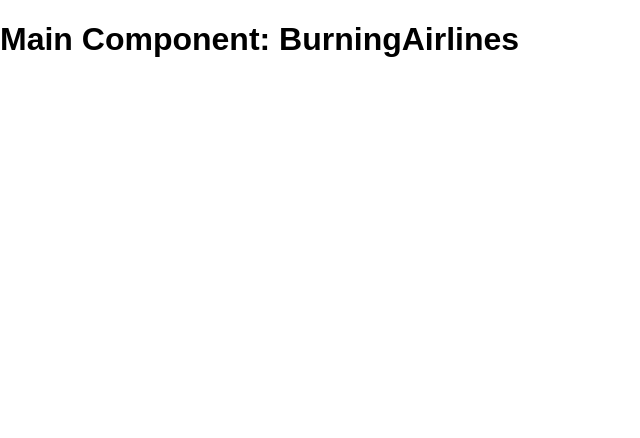
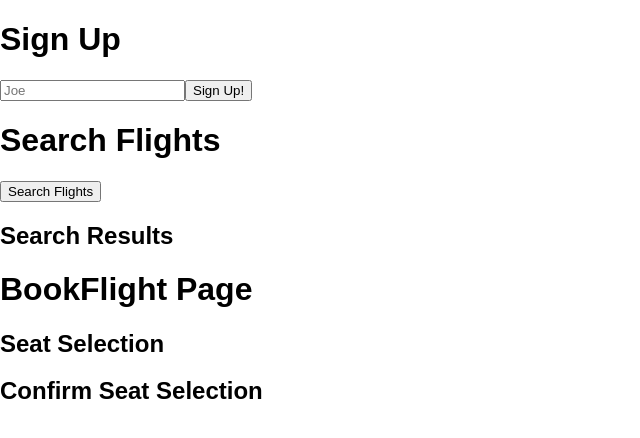
Before and after one commit to ML78/burning-airlines-client, a React (Create React App) app: page / in a window 1280 px wide. Shown: the top 438 px of the page, without its empty margins (0-640 px from the left). Built offline with nearby package versions, Linux system fonts and the light colour scheme.

Commit message:
created components and their children, moving on to routes

```diff
--- /dev/null
+++ b/src/components/BookFlight.js
@@ -0,0 +1,33 @@
+import React, {PureComponent as Component} from 'react';
+
+class SelectSeat extends Component {
+  render() {
+    return (
+      <h2>Seat Selection</h2>
+    )
+  }
+}
+
+class ConfirmSeat extends Component {
+  render() {
+    return (
+      <h2>Confirm Seat Selection</h2>
+    )
+  }
+}
+
+class BookFlight extends Component {
+  render() {
+    return (
+      <div>
+      <h1>BookFlight Page</h1>
+      <SelectSeat/>
+      <ConfirmSeat/>
+    </div>
+    )
+  }
+}
+
+// Component 3: BookFlight (children -> SelectSeat, ConfirmSeat)
+
+export default BookFlight;
--- a/src/components/BurningAirlines.js
+++ b/src/components/BurningAirlines.js
@@ -1,9 +1,16 @@
 import React, {PureComponent as Component} from 'react';
+import SignUp from './SignUp';
+import SearchFlights from './SearchFlights';
+import BookFlight from './BookFlight';
 
 class BurningAirlines extends Component {
   render() {
     return(
-      <h1>Main Component: BurningAirlines</h1>
+      <div>
+      <SignUp />
+      <SearchFlights />
+      <BookFlight />
+    </div>
     )
   }
 }
@@ -12,7 +19,7 @@
 
   // Component 1: SignUp (children -> SignUpForm)
   // Component 2: SearchFlights (children -> SearchForm, SearchResults)
-  // Component 3: BookFlight (children -> SelectSeat, BookForm?)
+  // Component 3: BookFlight (children -> SelectSeat, ConfirmSeat)
 
 
 export default BurningAirlines;
--- /dev/null
+++ b/src/components/SearchFlights.js
@@ -0,0 +1,36 @@
+import React, {PureComponent as Component} from 'react';
+
+class SearchForm extends Component {
+  render() {
+    return(
+      <form>
+        {/*TODO: start and end destination dropdowns*/}
+        <input type="submit" value="Search Flights"></input>
+      </form>
+    )
+  }
+}
+
+class SearchResults extends Component {
+  render() {
+    return(
+      <div>
+        <h2>Search Results</h2>
+        {/*List of Flight Search Results*/}
+      </div>
+    )
+  }
+}
+class SearchFlights extends Component {
+  render() {
+    return(
+      <div>
+        <h1>Search Flights</h1>
+      <SearchForm/>
+      <SearchResults/>
+    </div>
+    )
+  }
+}
+// Component 2: SearchFlights (children -> SearchForm, SearchResults)
+export default SearchFlights;
--- /dev/null
+++ b/src/components/SignUp.js
@@ -0,0 +1,28 @@
+import React, {PureComponent as Component} from 'react';
+
+class SignUpForm extends Component {
+  render() {
+    return(
+
+        <form>
+          <input type="text" placeholder="Joe"></input>
+          <input type="submit" value="Sign Up!"></input>
+        </form>
+
+    )
+  }
+}
+class SignUp extends Component {
+  render() {
+    return(
+      <div>
+        <h1>Sign Up</h1>
+        <SignUpForm />
+      </div>
+    )
+  }
+}
+
+  // Component 1: SignUp (children -> SignUpForm)
+
+export default SignUp;
```
